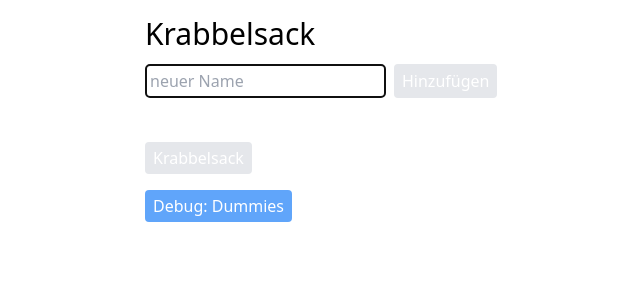
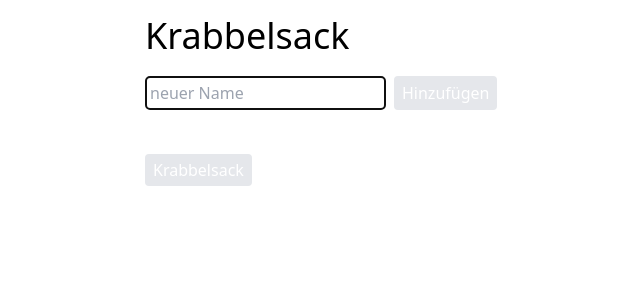
Before and after one commit to christian2222/krabbelsack, a Vue app: page / in a window 1280 px wide. Shown: the top 300 px of the page, without its empty margins (191-831 px from the left). Built offline with nearby package versions, Linux system fonts and the light colour scheme.

Commit message:
Disable Debug-Funktions by default. Enable via #debug-hash in URL

```diff
--- a/src/App.vue
+++ b/src/App.vue
@@ -8,7 +8,7 @@ import Krabbelsack from './components/Krabbelsack.vue'
 
   <main>
     <div class="mx-auto max-w-screen-sm p-4">
-    <h1 class="text-3xl mb-2">Krabbelsack</h1>
+    <h1 class="text-4xl mb-4">Krabbelsack</h1>
       <Krabbelsack />
     </div>
 </main>
--- a/src/components/Krabbelsack.vue
+++ b/src/components/Krabbelsack.vue
@@ -16,7 +16,8 @@ names: [],
        showNextOne: false,
        playerList: new PlayerList(),
        showDebug: false,
-       inputError: ""
+       inputError: "",
+       currentHash: window.location.hash
 		}
 	},
 components: {
@@ -34,8 +35,17 @@ computed: {
           },
 	  lessOrEqualTwo() {
 		return this.playerList.list.length <= 2
-	  }
 	  },
+      isDebugMode() {
+        return this.currentHash === "#debug"
+      }
+	  },
+
+mounted() {
+    window.addEventListener('hashchange', () => {
+		  this.currentHash = window.location.hash
+		})
+  },
 
 props: ['msg'],
 
@@ -135,7 +145,7 @@ props: ['msg'],
 	<div class="mt-10">
 	<button @click="krabbeln" :disabled="lessOrEqualTwo">Krabbelsack</button>
 	</div>
-	<button @click="addDummies()" class="mt-4">Debug: Dummies</button>
+	<button v-if="isDebugMode" @click="addDummies()" class="mt-4">Debug: Dummies</button>
 </div>
 <div v-if="mode === 'RUN'">
 	<div class="my-2">
@@ -145,13 +155,15 @@ props: ['msg'],
 	<li v-for="(player,i) in this.playerList.list" :key="i" class="my-2">
 	<div class="flex flex-row flex-wrap">
 	<div><span :class="[{'line-through': player.seen}, {'text-gray-400': player.seen}]">{{ player.name }}</span><button class="mx-2" @click="player.shown=true" :disabled="player.seen === true || anyPlayerIsShown"><IconEye class="w-4 h-4"/></button></div>
+	<Transition>
 	<ModalNext v-show="player.shown" @changeTo="modalCallback" :player="player" />
+	</Transition>
 	</div>
 	</li>
 	</ul>
 	<div class="mt-10">
 	<button @click="askForConfirm()">Zur&uuml;ck</button>
-	<div class="mt-4">
+	<div class="mt-4" v-if="isDebugMode">
 	<button @click="showDebug=!showDebug">Debug: Result</button>
 	<Transition>
 	<div v-if="showDebug">{{result}}</div>
```
